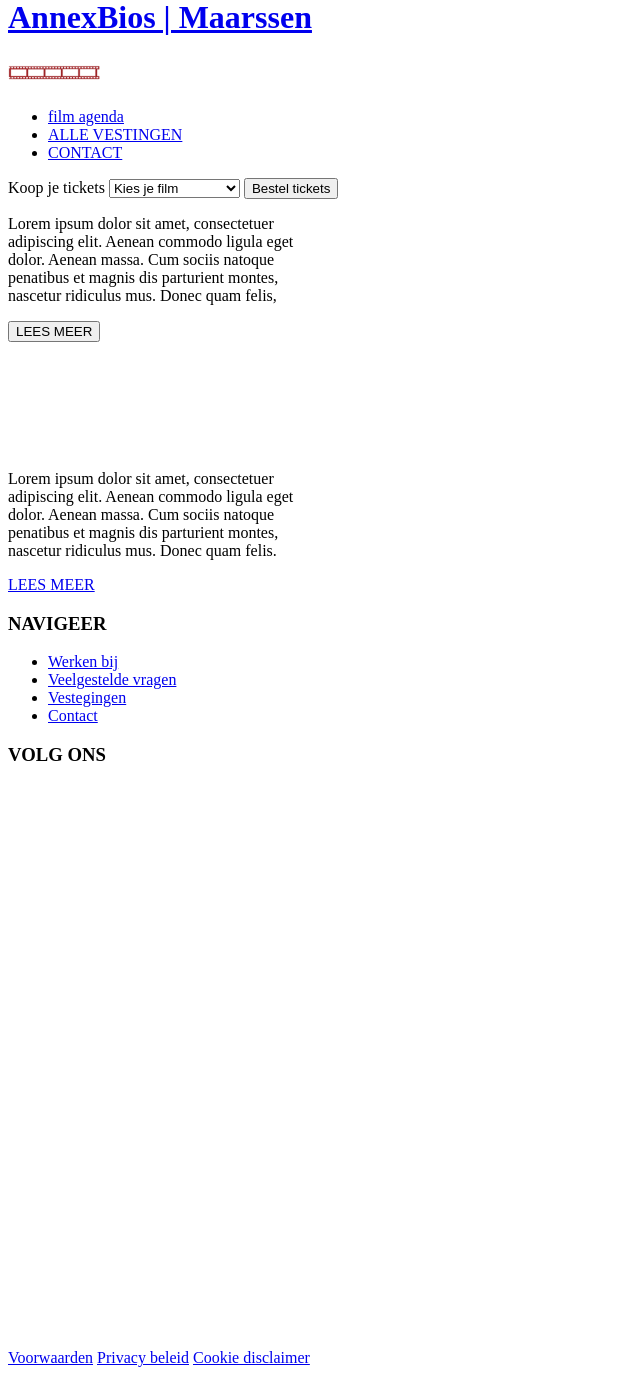
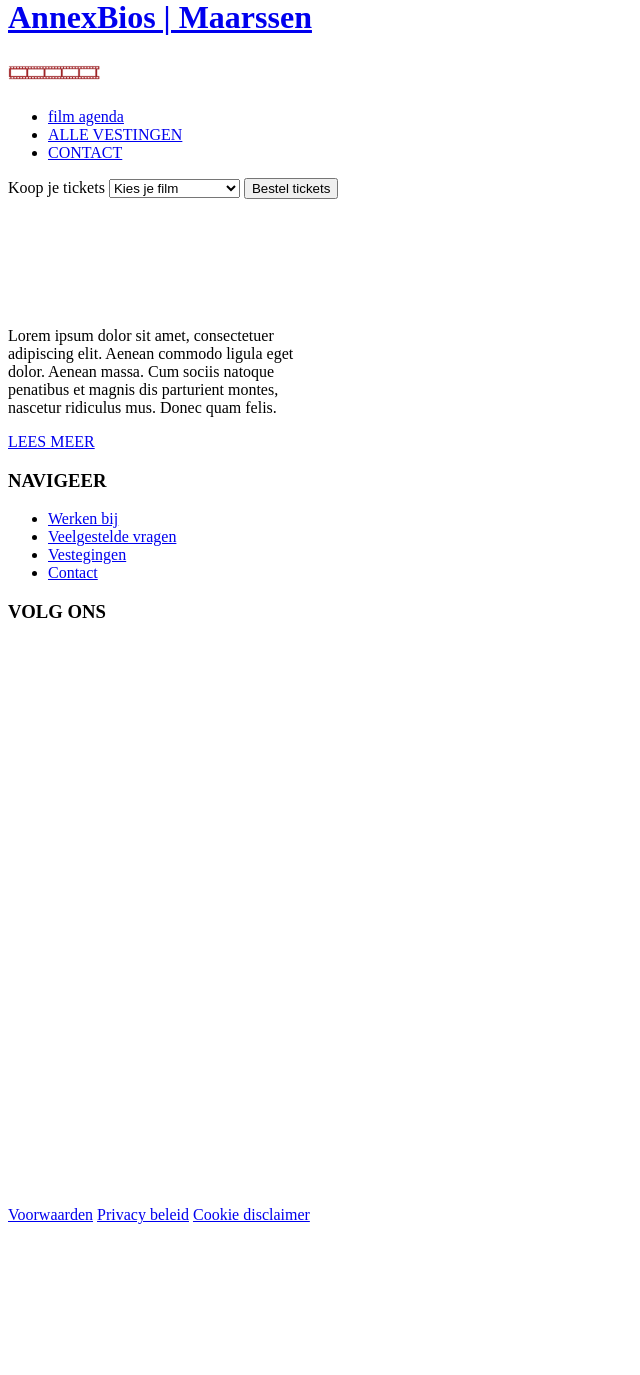
Before and after one commit to Mrblobbey/5-1-Module-AnnexBios, a PHP site: page /alleVestigingen/allevestigingen.php in a window 1280 px wide. Shown: the part 119-1494 px from the top of the page, without its empty margins (0-640 px from the left). After the commit the page ends 1343 px from the top, so only its background shows below. Run offline with PHP 8.4, Linux system fonts and the light colour scheme.

Commit message:
kleine aanpasingen

```diff
--- a/website/includes/footer.php
+++ b/website/includes/footer.php
@@ -1,15 +1,3 @@
-
-<div class="footer">
-<p> Lorem ipsum dolor sit amet, consectetuer<br>
-    adipiscing elit. Aenean commodo ligula eget <br>
-    dolor. Aenean massa. Cum sociis natoque <br>
-    penatibus et magnis dis parturient montes,<br>
-    nascetur ridiculus mus. Donec quam felis,
-</p>
-<button class="button">
-LEES MEER
-</button>
-
 <footer class="main-footer">
     <div class="footer-container">
     <img src="Photos/footer_logo.svg" alt="">
@@ -60,4 +48,3 @@
         </div>
     </div>
 </footer>
-</div>
--- a/website/includes/header.php
+++ b/website/includes/header.php
@@ -1,14 +1,3 @@
-<!DOCTYPE html>
-<html lang="en">
-<head>
-    <link rel="stylesheet" href="css/style.css">
-    <link href="https://fonts.googleapis.com/css2?family=Lato:wght@400;700;900&display=swap" rel="stylesheet">
-    <meta charset="UTF-8">
-    <meta name="viewport" content="width=device-width, initial-scale=1.0">
-    <meta name="description" content="AnnexBios bioscoop in Maarssen - Bekijk onze filmagenda, koop tickets online en ontdek al onze vestigingen.">
-    <title>AnnexBios | Bioscoop in Maarssen</title>
-</head>
-<body>
     <div class="background">
     </div>
     <div class="container">
```
